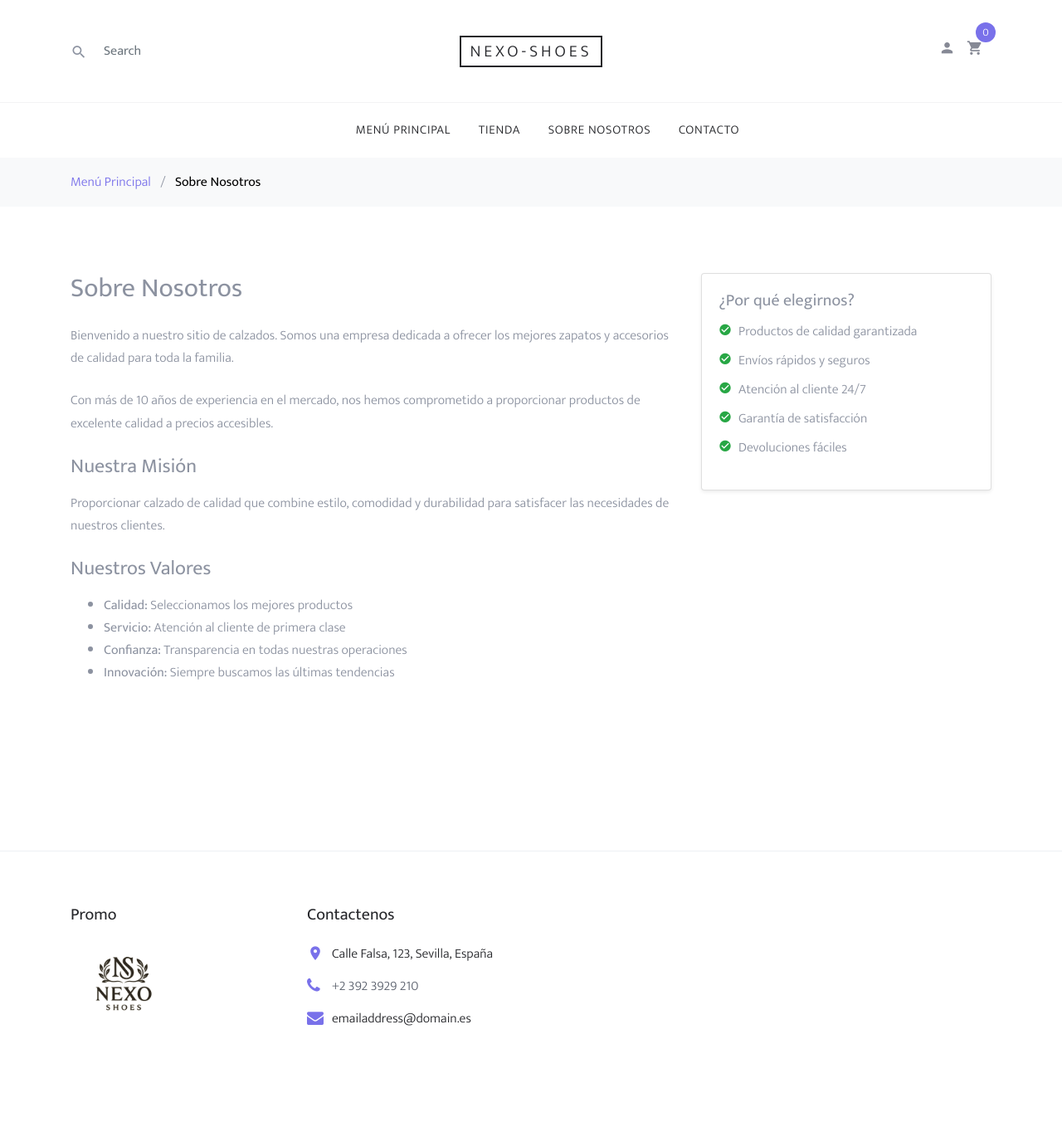
After one commit to PGPI-2-14/grupo2.14-calzados-web, a Django app: page /about/ in a window 1280 px wide. The commit adds this page. Shown: the whole page at 83% size. Run offline with Django 3.2, Linux system fonts and the light colour scheme; some libraries are stand-ins or nearby versions; some web fonts are replaced.

Commit message:
About and Contact

```diff
--- /dev/null
+++ b/shop/templates/shop/about.html
@@ -0,0 +1,59 @@
+{% extends "shop/base/base.html" %}
+{% block title %}Sobre Nosotros{% endblock %}
+{% block content %}
+<div class="bg-light py-3">
+  <div class="container">
+    <div class="row">
+      <div class="col-md-12 mb-0">
+        <a href="{% url 'shop:product_list' %}">Menú Principal</a>
+        <span class="mx-2 mb-0">/</span>
+        <strong class="text-black">Sobre Nosotros</strong>
+      </div>
+    </div>
+  </div>
+</div>
+
+<div class="site-section">
+  <div class="container">
+    <div class="row mb-5">
+      <div class="col-md-8 mb-5">
+        <h2 class="mb-4">Sobre Nosotros</h2>
+        <p class="mb-4">
+          Bienvenido a nuestro sitio de calzados. Somos una empresa dedicada a ofrecer los mejores
+          zapatos y accesorios de calidad para toda la familia.
+        </p>
+        <p class="mb-4">
+          Con más de 10 años de experiencia en el mercado, nos hemos comprometido a proporcionar
+          productos de excelente calidad a precios accesibles.
+        </p>
+        <h4 class="mb-3">Nuestra Misión</h4>
+        <p class="mb-4">
+          Proporcionar calzado de calidad que combine estilo, comodidad y durabilidad para satisfacer
+          las necesidades de nuestros clientes.
+        </p>
+        <h4 class="mb-3">Nuestros Valores</h4>
+        <ul class="mb-4">
+          <li><strong>Calidad:</strong> Seleccionamos los mejores productos</li>
+          <li><strong>Servicio:</strong> Atención al cliente de primera clase</li>
+          <li><strong>Confianza:</strong> Transparencia en todas nuestras operaciones</li>
+          <li><strong>Innovación:</strong> Siempre buscamos las últimas tendencias</li>
+        </ul>
+      </div>
+      <div class="col-md-4">
+        <div class="card shadow-sm">
+          <div class="card-body">
+            <h5 class="card-title">¿Por qué elegirnos?</h5>
+            <ul class="list-unstyled">
+              <li class="mb-2"><span class="icon-check_circle text-success mr-2"></span>Productos de calidad garantizada</li>
+              <li class="mb-2"><span class="icon-check_circle text-success mr-2"></span>Envíos rápidos y seguros</li>
+              <li class="mb-2"><span class="icon-check_circle text-success mr-2"></span>Atención al cliente 24/7</li>
+              <li class="mb-2"><span class="icon-check_circle text-success mr-2"></span>Garantía de satisfacción</li>
+              <li class="mb-2"><span class="icon-check_circle text-success mr-2"></span>Devoluciones fáciles</li>
+            </ul>
+          </div>
+        </div>
+      </div>
+    </div>
+  </div>
+</div>
+{% endblock %}
--- a/shop/templates/shop/base/navbar.html
+++ b/shop/templates/shop/base/navbar.html
@@ -46,10 +46,10 @@
         <nav class="site-navigation text-right text-md-center" role="navigation">
             <div class="container">
                 <ul class="site-menu js-clone-nav d-none d-md-block">
-                    <li><a href="{% url "shop:home" %}">Menú Principal</a></li>
-                    <li><a href="{% url "shop:product_list" %}">Tienda</a></li>
-                    <li><a href="shop.html">Sobre nosotros</a></li>
-                    <li><a href="contact.html">Contacto</a></li>
+                    <li><a href="{% url 'shop:home' %}">Menú Principal</a></li>
+                    <li><a href="{% url 'shop:product_list' %}">Tienda</a></li>
+                    <li><a href="{% url 'shop:about' %}">Sobre nosotros</a></li>
+                    <li><a href="{% url 'shop:contact' %}">Contacto</a></li>
                 </ul>
             </div>
         </nav>
--- a/shop/urls.py
+++ b/shop/urls.py
@@ -8,4 +8,6 @@ urlpatterns = [
     path('shop/', views.product_list, name='product_list'),
     path('shop/<slug:category_slug>/', views.product_list, name='product_list_by_category'),
     path('shop/<int:id>/<slug:slug>/', views.product_detail, name='product_detail'),
+    path('about/', views.about, name='about'),
+    path('contact/', views.contact, name='contact')
 ]
--- a/shop/views.py
+++ b/shop/views.py
@@ -1,6 +1,10 @@
 from django.shortcuts import render, get_object_or_404
 from cart.forms import CartAddProductForm
 from .models import Category, Product, ProductSize
+from django.core.mail import send_mail
+from django.conf import settings
+from django.contrib import messages
+
 
 # from django.views import generic
 
@@ -99,3 +103,31 @@ def home(request):
     all_products = Product.objects.filter(available=True)
     featured_products = list(all_products)[:8]
     return render(request, 'shop/home.html', {'products': featured_products})
+
+def about(request):
+    """About Us page"""
+    return render(request, 'shop/about.html')
+
+def contact(request):
+    """Contact page with form"""
+    if request.method == 'POST':
+        name = request.POST.get('name')
+        email = request.POST.get('email')
+        message = request.POST.get('message')
+
+        if name and email and message:
+            try:
+                send_mail(
+                    f'Nuevo mensaje de contacto de {name}',
+                    message,
+                    email,
+                    [settings.DEFAULT_FROM_EMAIL],
+                    fail_silently=False,
+                )
+                messages.success(request, '¡Mensaje enviado correctamente!')
+            except Exception as e:
+                messages.error(request, f'Error al enviar el mensaje: {str(e)}')
+        else:
+            messages.error(request, 'Por favor, completa todos los campos.')
+
+    return render(request, 'shop/contact.html')
```
Also changed, not shown: shop/templates/shop/contact.html (added, +49 -0 lines), shop/templates/shop/home.html (+10 -14 lines).
